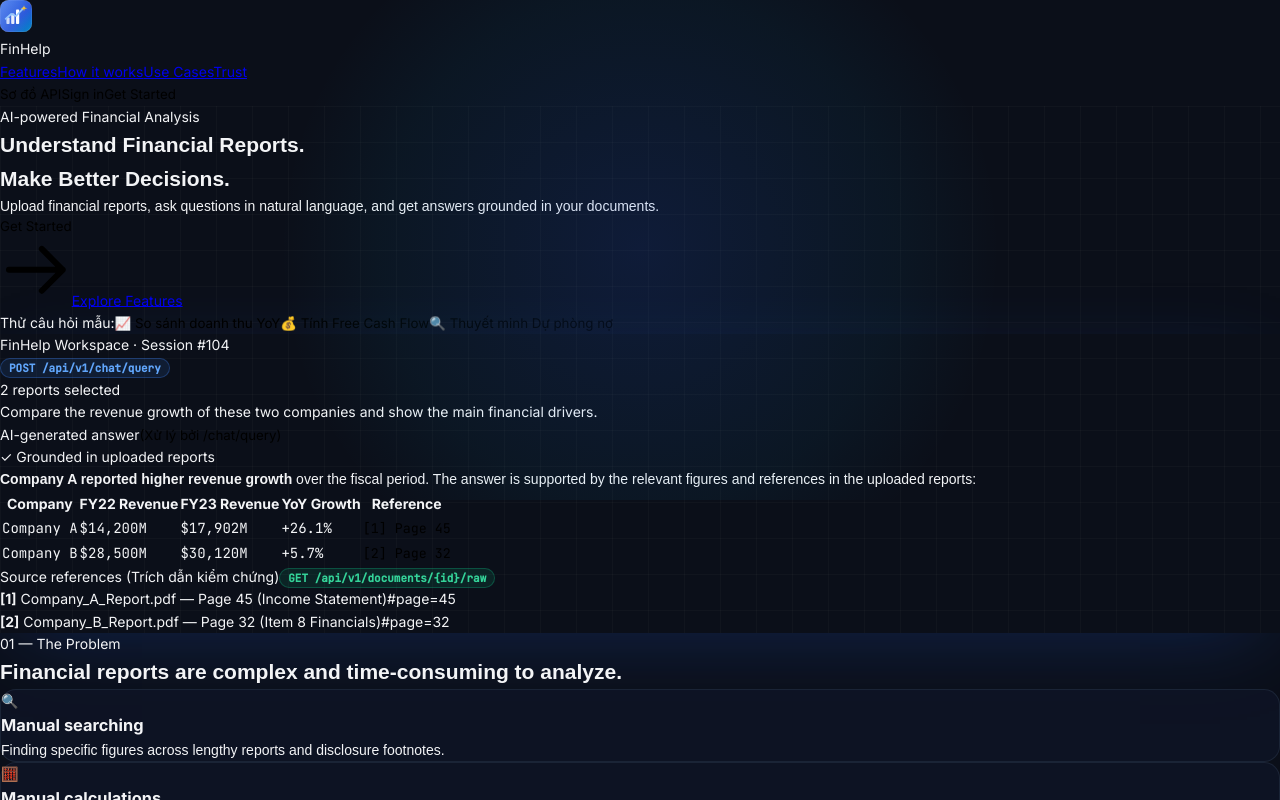
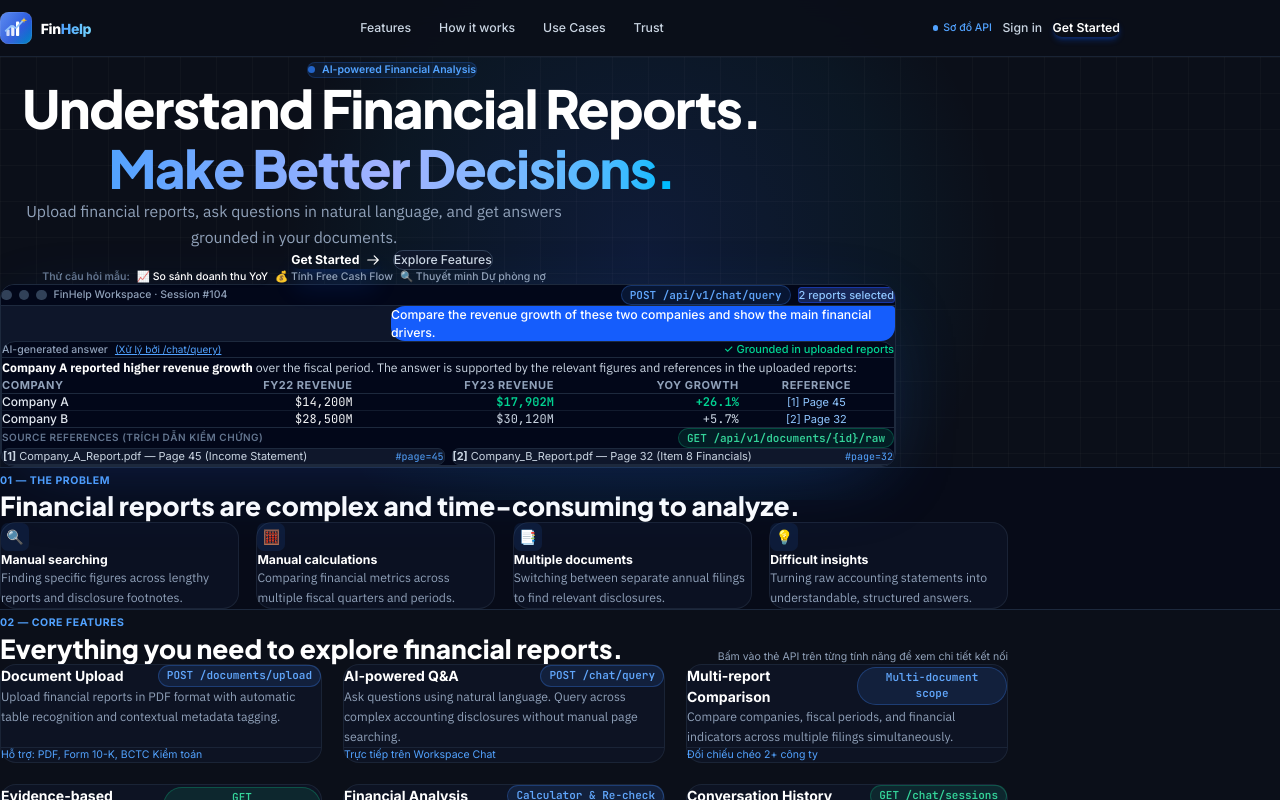
Before and after one commit to Thnh8052/FinHelp, a React (Vite) app in the folder frontend/: page / in a window 1280 px wide. Built offline with nearby package versions, Linux system fonts and the light colour scheme; no server answers.

Commit message:
feat(docs): create Version_2 roadmap, architecture and use cases; fix frontend Tailwind CSS and router setup

```diff
--- a/frontend/package.json
+++ b/frontend/package.json
@@ -21,9 +21,13 @@
     "remark-gfm": "^4.0.1"
   },
   "devDependencies": {
+    "@tailwindcss/vite": "^4.3.5",
     "@types/react": "^18.3.3",
     "@types/react-dom": "^18.3.0",
     "@vitejs/plugin-react": "^4.2.1",
+    "autoprefixer": "^10.6.2",
+    "postcss": "^8.5.32",
+    "tailwindcss": "^4.3.5",
     "typescript": "^5.4.5",
     "vite": "^5.2.8"
   }
--- a/frontend/src/features/landing/LandingPage.tsx
+++ b/frontend/src/features/landing/LandingPage.tsx
@@ -144,7 +144,7 @@ export const LandingPage: React.FC<LandingPageProps> = ({
             </button>
             <a
               href="#features"
-              className="w-full sm:w-auto px-6 py-3.5 rounded-xl bg-slate-900/90 hover:bg-slate-800 text-slate-300 border border-slate-700 font-medium text-sm transition-all"
+              className="w-full sm:w-auto px-6 py-3.5 rounded-xl bg-slate-900/90 hover:bg-slate-800 text-slate-300 border border-slate-700 font-medium text-sm transition-all inline-flex items-center justify-center"
             >
               Explore Features
             </a>
--- a/frontend/src/index.css
+++ b/frontend/src/index.css
@@ -1,4 +1,6 @@
-@import url('https://fonts.googleapis.com/css2?family=Inter:wght@400;500;600;700&family=JetBrains+Mono:wght@400;500&display=swap');
+@import url('https://fonts.googleapis.com/css2?family=Inter:wght@400;500;600;700;800&family=JetBrains+Mono:wght@400;500;600&family=Plus+Jakarta+Sans:wght@500;600;700;800&family=IBM+Plex+Sans:wght@400;500;600;700&display=swap');
+
+@import "tailwindcss";
 
 :root {
   /* Minimalist Claude / NotebookLM Dark Palette */
--- a/frontend/vite.config.ts
+++ b/frontend/vite.config.ts
@@ -1,9 +1,10 @@
 import { defineConfig } from "vite";
 import react from "@vitejs/plugin-react";
+import tailwindcss from "@tailwindcss/vite";
 import path from "path";
 
 export default defineConfig({
-  plugins: [react()],
+  plugins: [react(), tailwindcss()],
   resolve: {
     alias: {
       "@": path.resolve(__dirname, "./src"),
```
Also changed, not shown: frontend/src/components/common/FinHelpLogo.tsx (line endings or trailing spaces), frontend/src/features/landing/ApiInspectorModal.tsx (line endings or trailing spaces), frontend/src/features/landing/LandingPage.css (line endings or trailing spaces), frontend/src/features/workspace/Workspace.tsx (line endings or trailing spaces), 1 other file (tests, documents, lock files or other folders).
